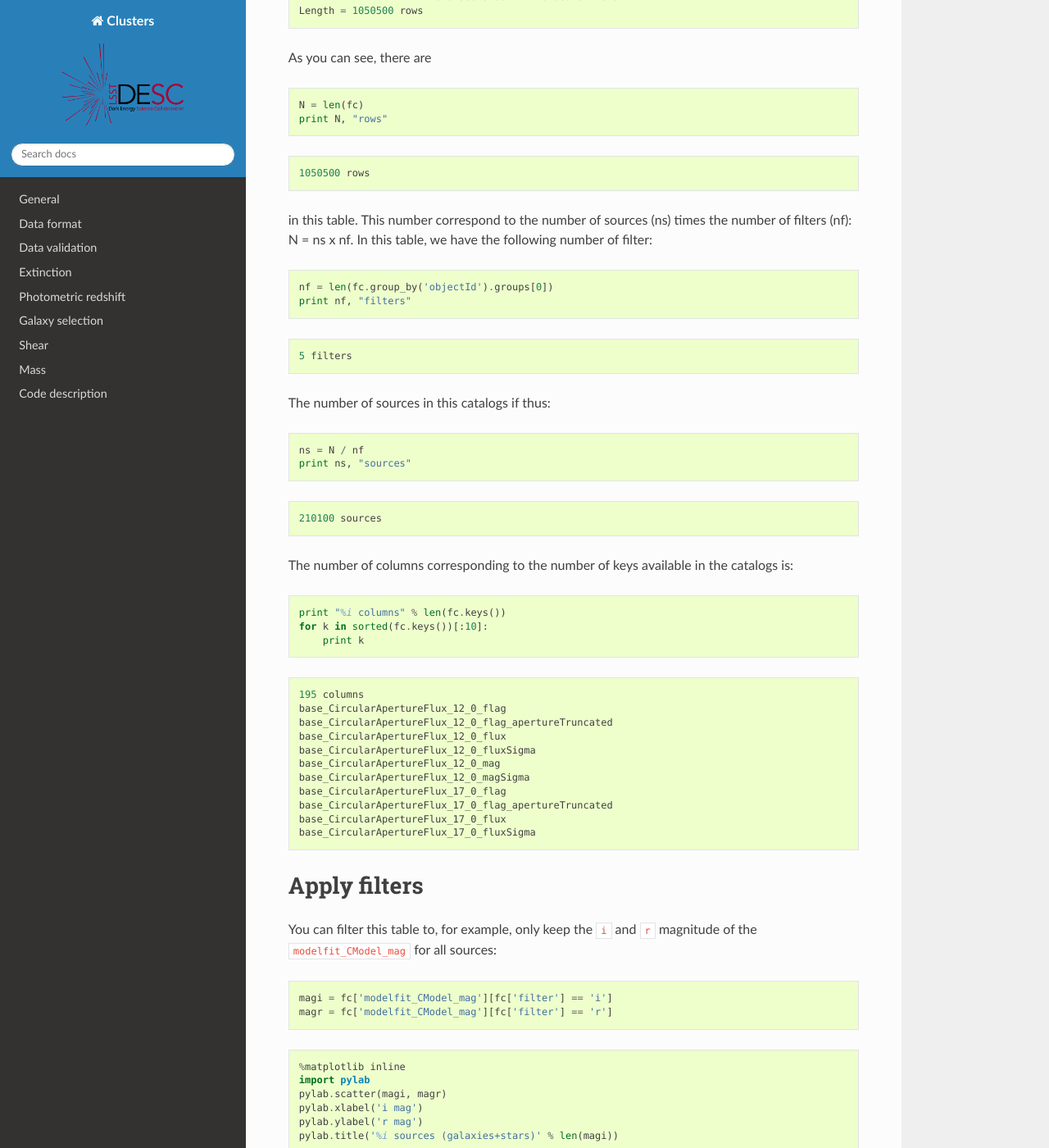
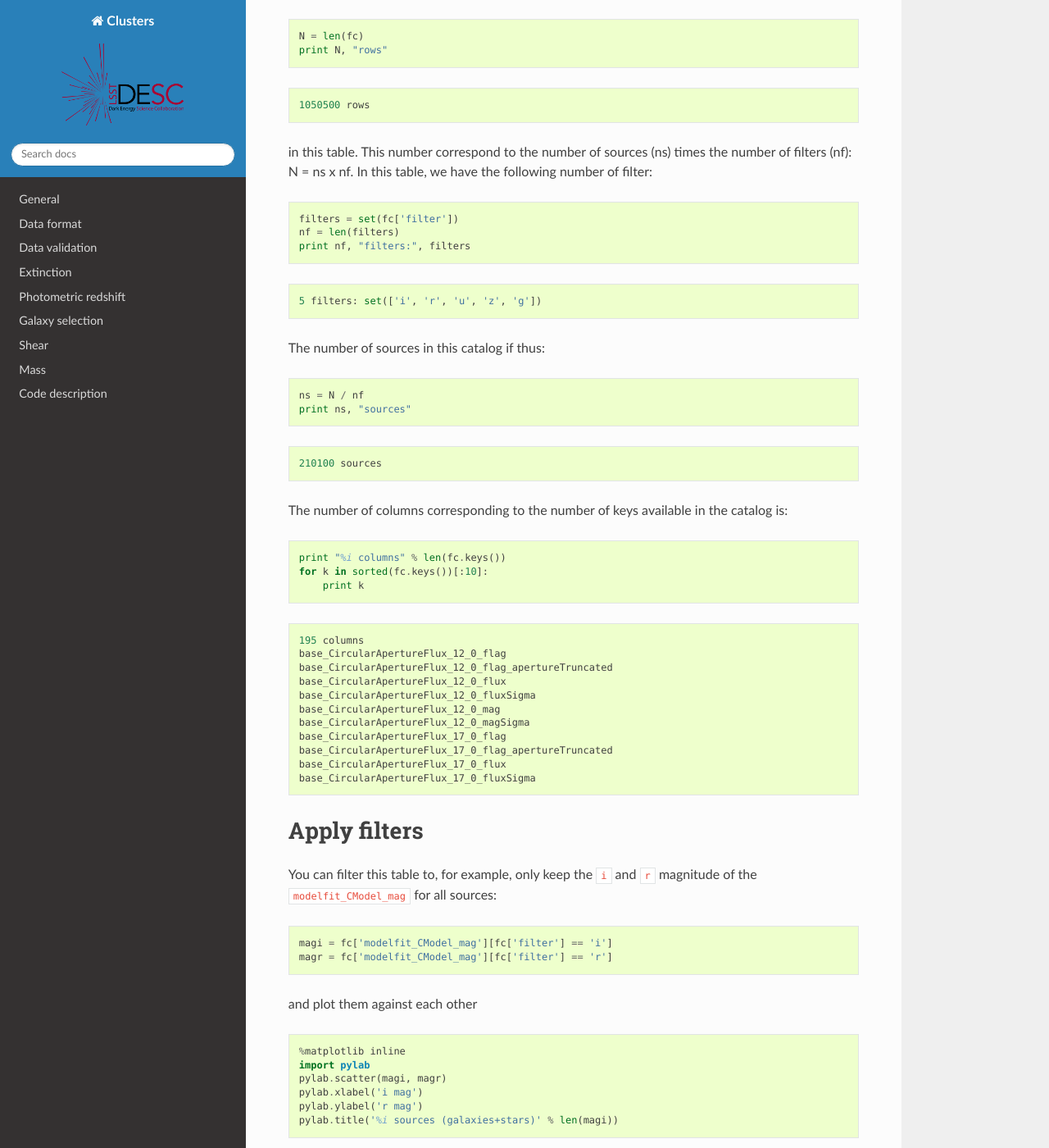
Before and after one commit to nicolaschotard/Clusters, a Sphinx documentation site: the page built from docs/source/data_tuto.rst, in a window 1280 px wide and 1400 px high, scrolled down 1603 px. Shown: the whole window at 82% size. Built offline with Sphinx 7.4.7 and the Read the Docs theme 2.0.0, drawn with Linux system fonts in a browser that asks for light colours; some of the changed text lies outside the part shown.

Commit message:
Check doc

```diff
--- a/README.rst
+++ b/README.rst
@@ -161,4 +161,4 @@
 
 A `short tutorial
 <http://clusters.readthedocs.io/en/latest/data.html#work-with-the-table>`_
-explains how to use this `hdf5` file to start an analysis.
+explains how to use this ``hdf5`` file to start an analysis.
--- a/docs/source/data_tuto.rst
+++ b/docs/source/data_tuto.rst
@@ -17,16 +17,11 @@
 forced photometry processing (`some details
 <https://confluence.lsstcorp.org/display/DM/S15+Multi-Band+Coadd+Processing+Prototype>`_).
 
-If you want to start an analysis with an existing ``hdf5`` file containing catalgs, you can use the one we have created for MACSJ2243.3-0935, which is saved at CC-IN2P3 under::
+If you want to start an analysis with an existing ``hdf5`` file containing catalogs, you can use the one we have created for MACSJ2243.3-0935, which is saved at CC-IN2P3 under::
 
   /sps/lsst/data/clusters/MACSJ2243.3-0935/analysis/output_v1/MACSJ2243.3-0935_data.hdf5
 
 To load the ``forced`` catalog, do:
-
-.. code:: python
-
-    import warnings
-    warnings.filterwarnings("ignore")
 
 .. code:: python
 
@@ -100,16 +95,17 @@
 
 .. code:: python
 
-    nf = len(fc.group_by('objectId').groups[0])
-    print nf, "filters"
+    filters = set(fc['filter'])
+    nf = len(filters)
+    print nf, "filters:", filters
 
 
 .. parsed-literal::
 
-    5 filters
+    5 filters: set(['i', 'r', 'u', 'z', 'g'])
 
 
-The number of sources in this catalogs if thus:
+The number of sources in this catalog if thus:
 
 .. code:: python
 
@@ -122,7 +118,7 @@
     210100 sources
 
 
-The number of columns corresponding to the number of keys available in the catalogs is:
+The number of columns corresponding to the number of keys available in the catalog is:
 
 .. code:: python
 
@@ -156,6 +152,8 @@
     magi = fc['modelfit_CModel_mag'][fc['filter'] == 'i']
     magr = fc['modelfit_CModel_mag'][fc['filter'] == 'r']
 
+and plot them against each other
+
 .. code:: python
 
     %matplotlib inline
@@ -179,6 +177,13 @@
 
 
 A few standard filters have been implemented in ``data`` and can be used directly to get a clean sample of galaxies:
+
+.. code:: python
+
+    # ignore these lines
+    import warnings
+    warnings.filterwarnings("ignore")
+    # ignore these lines
 
 .. code:: python
 
```
Also changed, not shown: other parts of docs/source/data_tuto.rst (+4 -4 lines), docs/source/data_tuto.ipynb, docs/source/data_tuto_files/data_tuto_16_1.png, docs/source/data_tuto_files/data_tuto_22_1.png (added), docs/source/data_tuto_files/data_tuto_29_1.png (added).
